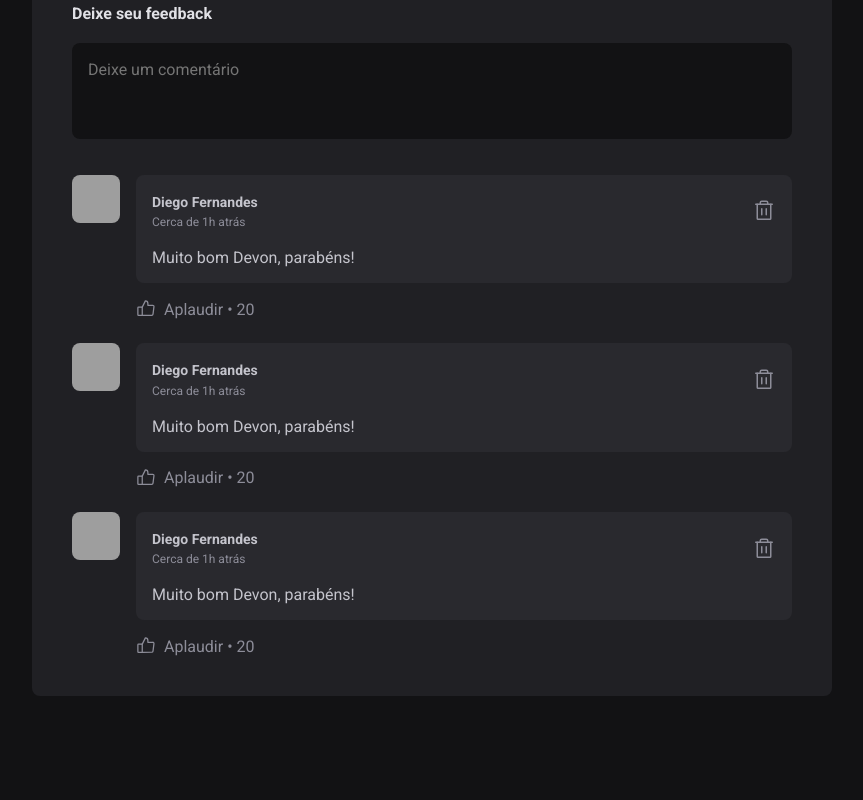
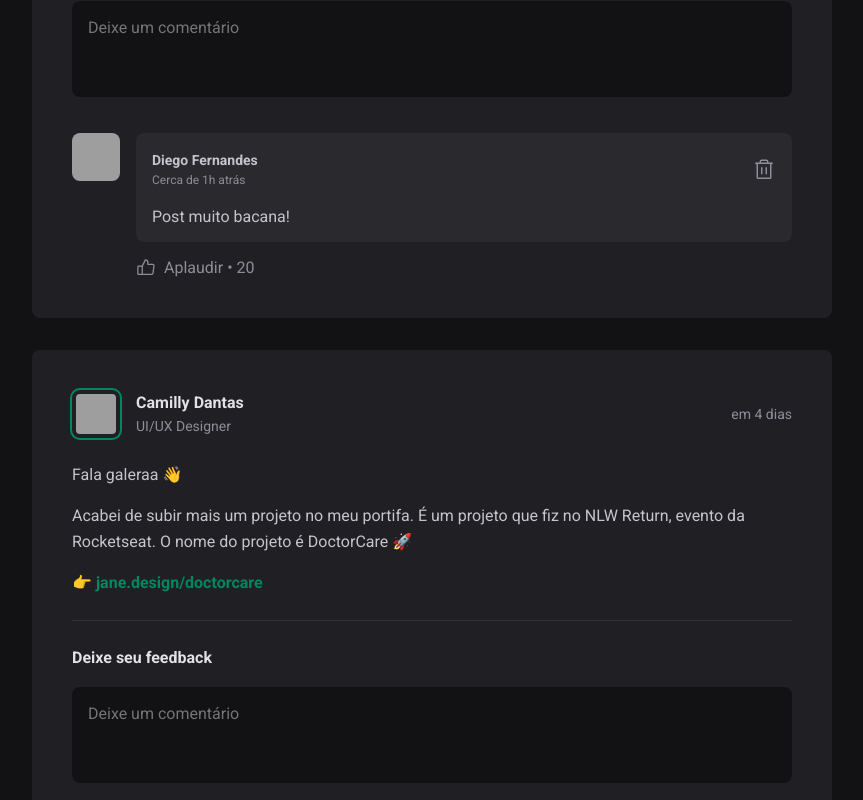
Before and after one commit to FCorleth/ignite-feed, a React (Vite) app in the folder ignite-feed/: page / in a window 1280 px wide. Shown: the part 440-1240 px from the top of the page, without its empty margins (352-1215 px from the left). Before the commit the page ends 1168 px from the top, so only its background shows below. Built offline with nearby package versions, Linux system fonts and the light colour scheme; grey boxes are pictures that could not be loaded.

Commit message:
feat: Add delete comment

```diff
--- a/ignite-feed/package.json
+++ b/ignite-feed/package.json
@@ -10,6 +10,7 @@
     "preview": "vite preview"
   },
   "dependencies": {
+    "date-fns": "^4.1.0",
     "phosphor-react": "^1.4.1",
     "react": "^19.1.1",
     "react-dom": "^19.1.1"
--- a/ignite-feed/src/App.jsx
+++ b/ignite-feed/src/App.jsx
@@ -3,6 +3,45 @@
 import { Header } from "./components/Header";
 import { Sidebar } from "./components/Sidebar";
 import { Post } from "./components/Post";
+
+const posts = [
+  {
+    id: 1,
+    author: {
+      avatarUrl: "https://github.com/fcorleth.png",
+      name: "Fábio Corleth",
+      role: "Web Developer",
+    },
+    content: [
+      { type: "paragraph", content: "Fala galeraa 👋" },
+      {
+        type: "paragraph",
+        content:
+          "Acabei de subir mais um projeto no meu portifa. É um projeto que fiz no NLW Return, evento da Rocketseat. O nome do projeto é DoctorCare 🚀",
+      },
+      { type: "link", content: "👉 jane.design/doctorcare" },
+    ],
+    publishedAt: new Date("2025-08-30 08:10:00"),
+  },
+  {
+    id: 2,
+    author: {
+      avatarUrl: "https://github.com/fabio.png",
+      name: "Camilly Dantas",
+      role: "UI/UX Designer",
+    },
+    content: [
+      { type: "paragraph", content: "Fala galeraa 👋" },
+      {
+        type: "paragraph",
+        content:
+          "Acabei de subir mais um projeto no meu portifa. É um projeto que fiz no NLW Return, evento da Rocketseat. O nome do projeto é DoctorCare 🚀",
+      },
+      { type: "link", content: "👉 jane.design/doctorcare" },
+    ],
+    publishedAt: new Date("2025-08-30 08:10:00"),
+  },
+];
 
 function App() {
   return (
@@ -10,7 +49,18 @@
       <Header />
       <div className={styles.wrapper}>
         <Sidebar />
-        <Post />
+        <main>
+          {posts.map((post) => {
+            return (
+              <Post
+                key={post.id}
+                author={post.author}
+                content={post.content}
+                publishedAt={post.publishedAt}
+              />
+            );
+          })}
+        </main>
       </div>
     </div>
   );
--- a/ignite-feed/src/components/Comment.jsx
+++ b/ignite-feed/src/components/Comment.jsx
@@ -2,7 +2,11 @@
 import styles from "./Comment.module.css";
 import { Trash, ThumbsUp } from "phosphor-react";
 
-export function Comment() {
+export function Comment({ content, deleteComment }) {
+  function handleDeleteComment() {
+    deleteComment(content);
+  }
+
   return (
     <div className={styles.comment}>
       <Avatar hasBorder={false} src="https://github.com/fcorleth.png" />
@@ -18,11 +22,11 @@
                 Cerca de 1h atrás
               </time>
             </div>
-            <button title="Deletar comentário">
+            <button onClick={handleDeleteComment} title="Deletar comentário">
               <Trash size={24} />
             </button>
           </header>
-          <p>Muito bom Devon, parabéns!</p>
+          <p>{content}</p>
         </div>
         <footer>
           <button>
--- a/ignite-feed/src/components/Post.jsx
+++ b/ignite-feed/src/components/Post.jsx
@@ -1,51 +1,94 @@
 import styles from "./Post.module.css";
 import { Comment } from "./Comment";
 import { Avatar } from "./Avatar";
+import { format, formatDistanceToNow } from "date-fns";
+import ptBR from "date-fns/locale/pt-BR";
+import { useState } from "react";
 
-export function Post() {
+export function Post({ author, publishedAt, content }) {
+  const publishedDateFormatted = format(
+    publishedAt,
+    "d 'de' LLLL 'às' HH:mm'h'",
+    { locale: ptBR }
+  );
+
+  const publishedDateRelativeToNow = formatDistanceToNow(publishedAt, {
+    locale: ptBR,
+    addSuffix: true,
+  });
+
+  const [comments, setComments] = useState(["Post muito bacana!"]);
+  const [newCommentText, setNewCommentText] = useState("");
+
+  function handleNewCommentChange(event) {
+    setNewCommentText(event.target.value);
+  }
+
+  function handleCreateNewComment(event) {
+    event.preventDefault();
+
+    setComments([...comments, newCommentText]);
+    setNewCommentText("");
+  }
+
+  function deleteComment(commentToDelete) {
+    const newCommentsList = comments.filter((comments) => {
+      return comments !== commentToDelete;
+    });
+
+    setComments(newCommentsList);
+  }
+
   return (
     <article className={styles.post}>
       <header>
         <div className={styles.author}>
-          <Avatar src="https://github.com/fcorleth.png" />
+          <Avatar src={author.avatarUrl} />
           <div className={styles.authorInfo}>
-            <strong>Fabio Corleth</strong>
-            <span>Web Developer</span>
+            <strong>{author.name}</strong>
+            <span>{author.role}</span>
           </div>
         </div>
         <time
-          title="27 de agosto de 2025 às 08:10"
-          dateTime="2025-08-27 08:10:00"
+          title={publishedDateFormatted}
+          dateTime={publishedAt.toISOString()}
         >
-          Publicado há 1h
+          {publishedDateRelativeToNow}
         </time>
       </header>
       <div className={styles.content}>
-        <p>Fala galeraa 👋</p>
-        <p>
-          Acabei de subir mais um projeto no meu portifa. É um projeto que fiz
-          no NLW Return, evento da Rocketseat. O nome do projeto é DoctorCare 🚀
-        </p>
-        <p>
-          <a href="#">👉 jane.design/doctorcare</a>
-        </p>
-        <p>
-          <a href="#">#novoprojeto</a>
-          <a href="#"> #nlw</a>
-          <a href="#"> #rocketseat</a>
-        </p>
+        {content.map((line) => {
+          if (line.type === "paragraph")
+            return <p key={line.content}>{line.content}</p>;
+          return (
+            <p key={line.content}>
+              <a href="#">{line.content}</a>
+            </p>
+          );
+        })}
       </div>
-      <form className={styles.commentForm}>
+      <form className={styles.commentForm} onSubmit={handleCreateNewComment}>
         <strong>Deixe seu feedback</strong>
-        <textarea placeholder="Deixe um comentário"></textarea>
+        <textarea
+          name="comment"
+          placeholder="Deixe um comentário"
+          onChange={handleNewCommentChange}
+          value={newCommentText}
+        />
         <footer>
           <button type="submit">Publicar</button>
         </footer>
       </form>
       <div className={styles.commentList}>
-        <Comment />
-        <Comment />
-        <Comment />
+        {comments.map((comment) => {
+          return (
+            <Comment
+              key={comment}
+              content={comment}
+              deleteComment={deleteComment}
+            />
+          );
+        })}
       </div>
     </article>
   );
```
Also changed, not shown: 1 other file (tests, documents, lock files or other folders).
